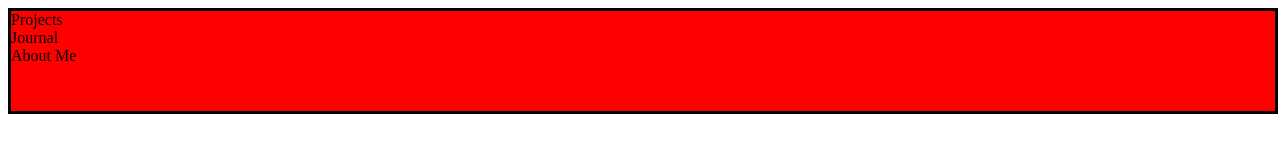
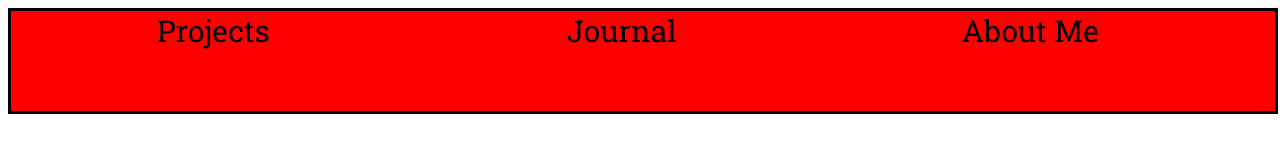
Before and after one commit to c24tz/c24tz.github.io, a plain HTML site: page index.html in a window 1280 px wide. Drawn offline with Linux system fonts and the light colour scheme.

Commit message:
updating website

```diff
--- a/index.html
+++ b/index.html
@@ -1,6 +1,8 @@
 <!DOCTYPE html>
 <html>
 <head>
+	<link rel="preconnect" href="https://fonts.gstatic.com">
+<link href="https://fonts.googleapis.com/css2?family=Roboto+Slab&display=swap" rel="stylesheet">
 	<title>Theo's Website</title>
 	<style type="text/css">
 		#menu{
@@ -10,12 +12,32 @@
 			border:3px solid black;
 
 		}
+
+
+.item{
+width:32%;
+height:25px;
+position:relative;
+display:inline-block;
+font-family: 'Roboto Slab', serif;
+text-align:center;
+font-size:30px;
+
+
+
+}
+a{text-decoration:none;
+color:black;
+}
+
+
+
 	</style>
 </head>
 <body>
    <div id="menu">
-   	<div class="item">Projects</div>
-   	<div class="item">Journal</div>
+   	<a href="project.html"><div class="item">Projects</div></a>
+   	<a href="journal.html"><div class="item">Journal</div></a>
    	<div class="item">About Me</div>
    </div>
 
```
Also changed, not shown: class.html (added, +1 -0 lines), tuesday.html (added, +26 -0 lines), Idk.html (added), journal.html (added), project.html (added), shrug.html (added).
